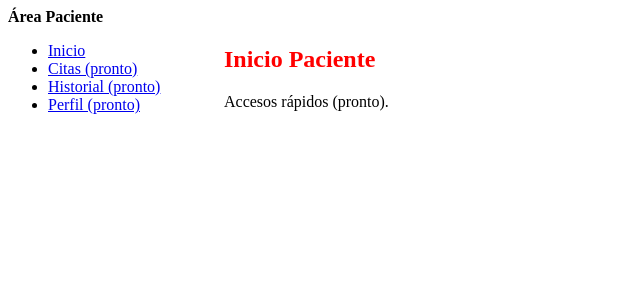
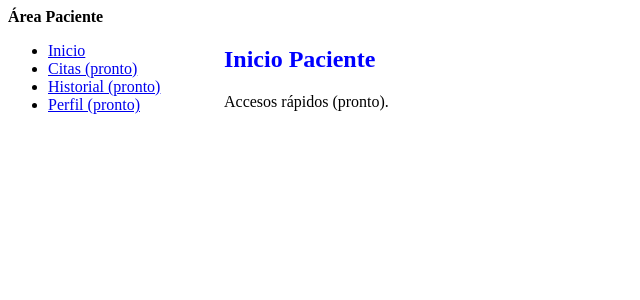
Before and after one commit to JordanSotoLizama/clinitrack, a Vue app in the folder apps/pacientes/: page /app in a window 1280 px wide. Shown: the top 300 px of the page, without its empty margins (0-640 px from the left). Built offline with nearby package versions, Linux system fonts and the light colour scheme; the HTML template or start-up script is replaced by a standard one.

Commit message:
probando commit

```diff
--- a/apps/pacientes/src/views/paciente/AppHomeView.vue
+++ b/apps/pacientes/src/views/paciente/AppHomeView.vue
@@ -13,6 +13,6 @@ import AppLayout from '../../layouts/AppLayout.vue'
 
 <style scoped>
 h2 {
-  color: red;
+  color: blue;
 }
 </style>
```
